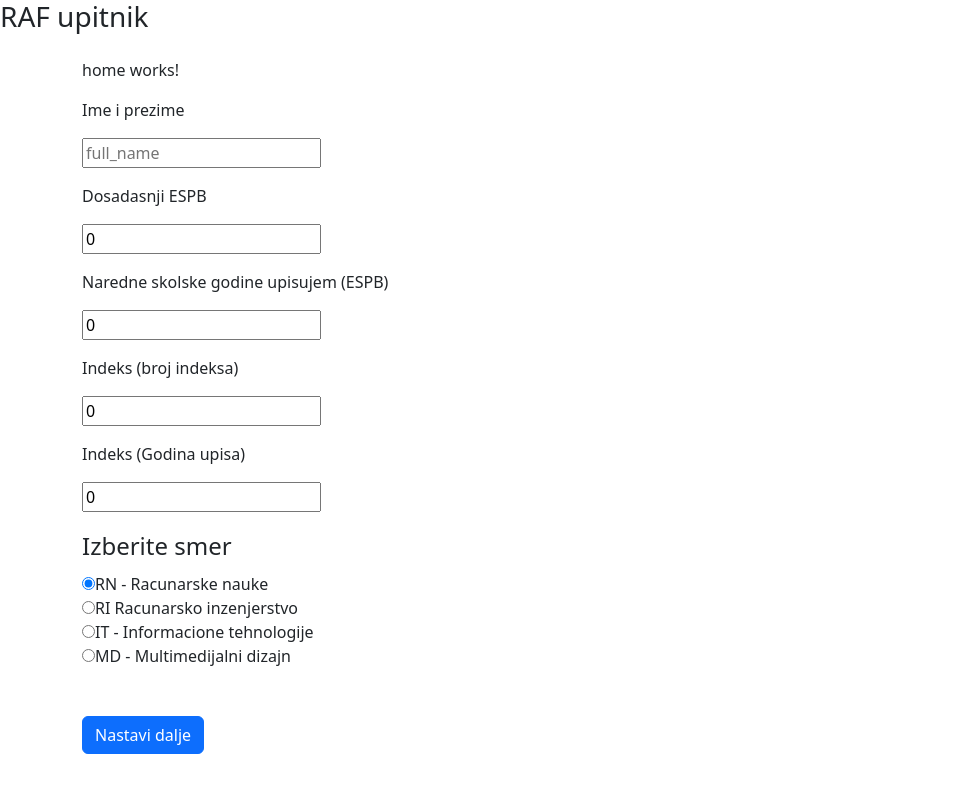
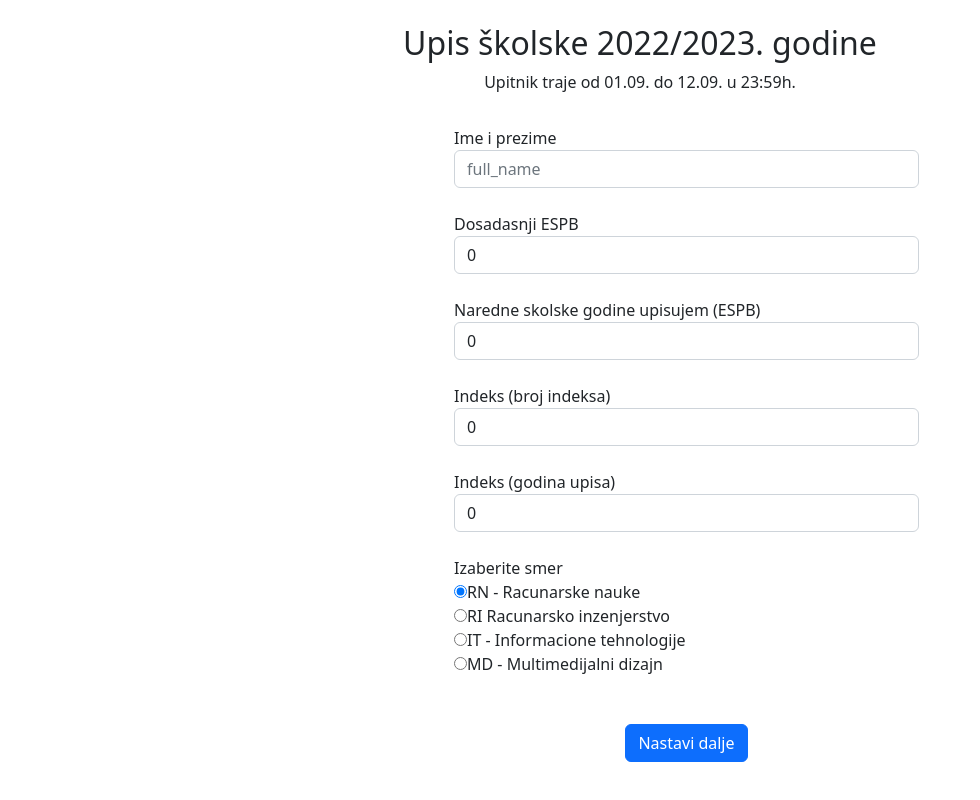
Before and after one commit to milicabakic/university-registration-menagement-tool-front, an Angular app: page /home in a window 1280 px wide. Shown: the top 800 px of the page, without its empty margins (0-980 px from the left). Built offline with nearby package versions, Linux system fonts and the light colour scheme.

Commit message:
home component fixed

```diff
--- a/src/app/component/app.component.html
+++ b/src/app/component/app.component.html
@@ -1,7 +1,15 @@
 <div>
-  <h3>RAF upitnik</h3>
+  <br>
+  <div class="h-200 d-flex align-items-center justify-content-center">
+      <h2>Upis školske 2022/2023. godine</h2>
+  </div>
+
+  <div class="h-200 d-flex align-items-start justify-content-center">
+       <p class="fw-lighter">
+          Upitnik traje od 01.09. do 12.09. u 23:59h.
+       </p>
+  </div>
 </div>
-
 <div class="h-100 d-flex align-items-center justify-content-center">
   <div class="container pt-3">
     <router-outlet></router-outlet>
--- a/src/app/component/home/home.component.html
+++ b/src/app/component/home/home.component.html
@@ -1,56 +1,60 @@
-<p>home works!</p>
 <div>
-  <form (submit)="student_info()" class="mb-5">
-    <div class="form-group">
-      <div class="row">
-        <div class="col-sm">
+  <div class="h-200 d-flex align-items-center justify-content-center">
+    <div class="col-lg-7 col-lg-5 col-xl-5 offset-xl-1">
+      <form (submit)="student_info()" class="mb-5">
+        <div class="form-outline mb-4">
           <label for="full_name">Ime i prezime </label>
+          <input type="text" class="form-control"  id="full_name" name="full_name" placeholder="full_name" [(ngModel)]="full_name">
+        </div>
+        <p></p>
+        <div class="form-outline mb-4">
+          <label for="espb_curr">Dosadasnji ESPB </label>
+          <input type="text" class="form-control"  id="espb_curr" name="espb_curr" placeholder="espb_curr" [(ngModel)]="espb_curr">
           <p></p>
-          <input type="text" class="mytext"  id="full_name" name="full_name" placeholder="full_name" [(ngModel)]="full_name">
+        </div>
+        <div class="form-outline mb-4">
+          <label for="espb_wanted">Naredne skolske godine upisujem (ESPB) </label>
+          <input type="text" class="form-control"  id="espb_wanted" name="espb_wanted" placeholder="espb_wanted" [(ngModel)]="espb_wanted">
           <p></p>
-          <label for="espb_curr">Dosadasnji ESPB </label>
+        </div>
+        <div class="form-outline mb-4">
+          <label for="index_number">Indeks (broj indeksa) </label>
+          <input type="text" class="form-control"  id="index_number" name="index_number" placeholder="index_number" [(ngModel)]="index_number">
           <p></p>
-          <input type="text" class="mytext"  id="espb_curr" name="espb_curr" placeholder="espb_curr" [(ngModel)]="espb_curr">
+        </div>
+        <div class="form-outline mb-4">
+          <label for="index_year">Indeks (godina upisa) </label>
+          <input type="text" class="form-control"  id="index_year" name="index_year" placeholder="index_year" [(ngModel)]="index_year">
           <p></p>
-          <label for="espb_wanted">Naredne skolske godine upisujem (ESPB) </label>
-          <p></p>
-          <input type="text" class="mytext"  id="espb_wanted" name="espb_wanted" placeholder="espb_wanted" [(ngModel)]="espb_wanted">
-          <p></p>
-          <label for="index_number">Indeks (broj indeksa) </label>
-          <p></p>
-          <input type="text" class="mytext"  id="index_number" name="index_number" placeholder="index_number" [(ngModel)]="index_number">
-          <p></p>
-          <label for="index_year">Indeks (Godina upisa) </label>
-          <p></p>
-          <input type="text" class="mytext"  id="index_year" name="index_year" placeholder="index_year" [(ngModel)]="index_year">
-          <p></p>
-          <legend>Izberite smer</legend>
-
+        </div>
+        <div class="form-outline mb-4">
+          <label>Izaberite smer</label>
           <div>
             <input type="radio" id="rn" name="program" value="rn"
                    checked>
-            <label for="rn">RN - Racunarske nauke</label>
+            <label for="rn">  RN - Racunarske nauke</label>
           </div>
 
           <div>
             <input type="radio" id="ri" name="program" value="ri">
-            <label for="ri">RI  Racunarsko inzenjerstvo</label>
+            <label for="ri">  RI  Racunarsko inzenjerstvo</label>
           </div>
 
           <div>
             <input type="radio" id="it" name="program" value="it">
-            <label for="it">IT - Informacione tehnologije</label>
+            <label for="it">  IT - Informacione tehnologije</label>
           </div>
 
           <div>
             <input type="radio" id="md" name="program" value="it">
-            <label for="md">MD - Multimedijalni dizajn</label>
+            <label for="md">  MD - Multimedijalni dizajn</label>
           </div>
         </div>
-      </div>
+        <br>
+        <div class="d-flex justify-content-around align-items-sm-end mb-2">
+          <button type="submit" class="btn btn-primary">Nastavi dalje</button>
+        </div>
+      </form>
     </div>
-    <br>
-    <br>
-    <button type="submit" class="btn btn-primary">Nastavi dalje</button>
-  </form>
+  </div>
 </div>
--- a/src/app/component/home/home.component.ts
+++ b/src/app/component/home/home.component.ts
@@ -26,7 +26,6 @@ export class HomeComponent implements OnInit {
   }
 
   ngOnInit(): void {
-    console.log("tekst iz home component")
   }
 
   student_info(): void {
--- a/src/app/component/login/login.component.html
+++ b/src/app/component/login/login.component.html
@@ -1,20 +1,22 @@
 <div>
-  <form (submit)="login()" class="mb-5">
-    <div class="form-group">
-      <div class="row">
-        <div class="col-sm">
-          <label for="name">Username: </label>
+  <div class="h-200 d-flex align-items-center justify-content-center">
+    <div class="col-lg-7 col-lg-5 col-xl-5 offset-xl-1">
+      <form (submit)="login()" class="mb-5">
+      <div class="form-outline mb-4">
+            <input type="text" class="form-control"  id="name" name="name" placeholder="Username" [(ngModel)]="username">
+      </div>
           <p></p>
-          <input type="text" class="mytext"  id="name" name="name" placeholder="Username" [(ngModel)]="username">
-          <p></p>
-          <label for="password">Password: </label>
-          <p></p>
-          <input type="password" class="mytext"  id="password" name="password" placeholder="Password" [(ngModel)]="password">
+        <div class="form-outline mb-4">
+            <input type="password" class="form-control"  id="password" name="password" placeholder="Password" [(ngModel)]="password">
         </div>
-      </div>
+        <div class="d-flex justify-content-end align-items-md-end mb-4">
+          <a href="#!">Forgot password?</a>
+        </div>
+        <br>
+        <div class="d-flex justify-content-around align-items-sm-end mb-2">
+          <button type="submit" class="btn btn-primary">Login</button>
+        </div>
+      </form>
     </div>
-    <br>
-    <br>
-    <button type="submit" class="btn btn-primary">Login</button>
-  </form>
+  </div>
 </div>
--- a/src/index.html
+++ b/src/index.html
@@ -2,10 +2,9 @@
 <html lang="en">
 <head>
   <meta charset="utf-8">
-  <title>RAF prijava</title>
+  <title>RAF upitnik</title>
   <base href="/">
   <meta name="viewport" content="width=device-width, initial-scale=1">
-  <link rel="icon" type="image/x-icon" href="favicon.ico">
 </head>
 <body>
   <app-root></app-root>
```
Also changed, not shown: src/images/raf.jpg (added).
